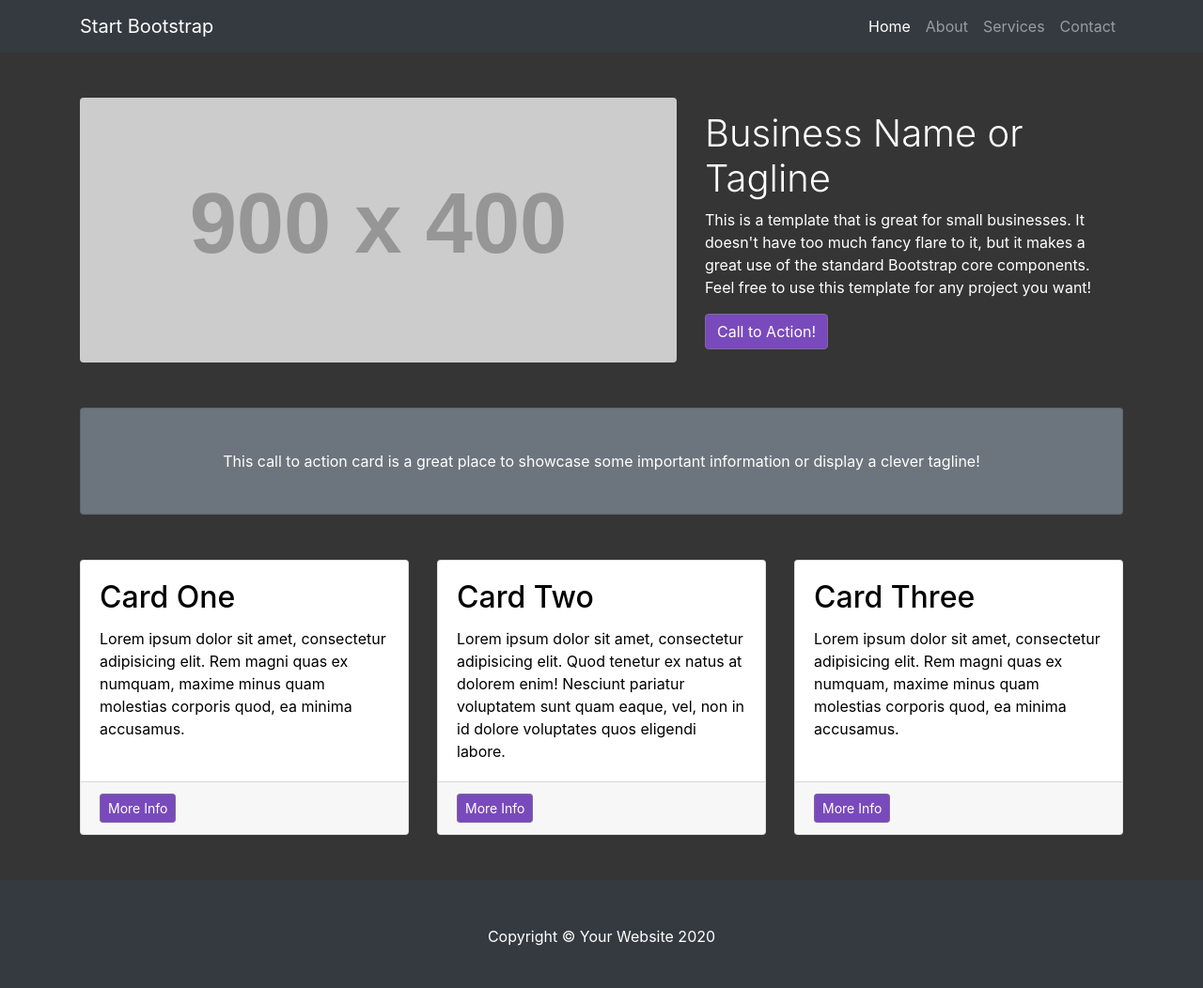
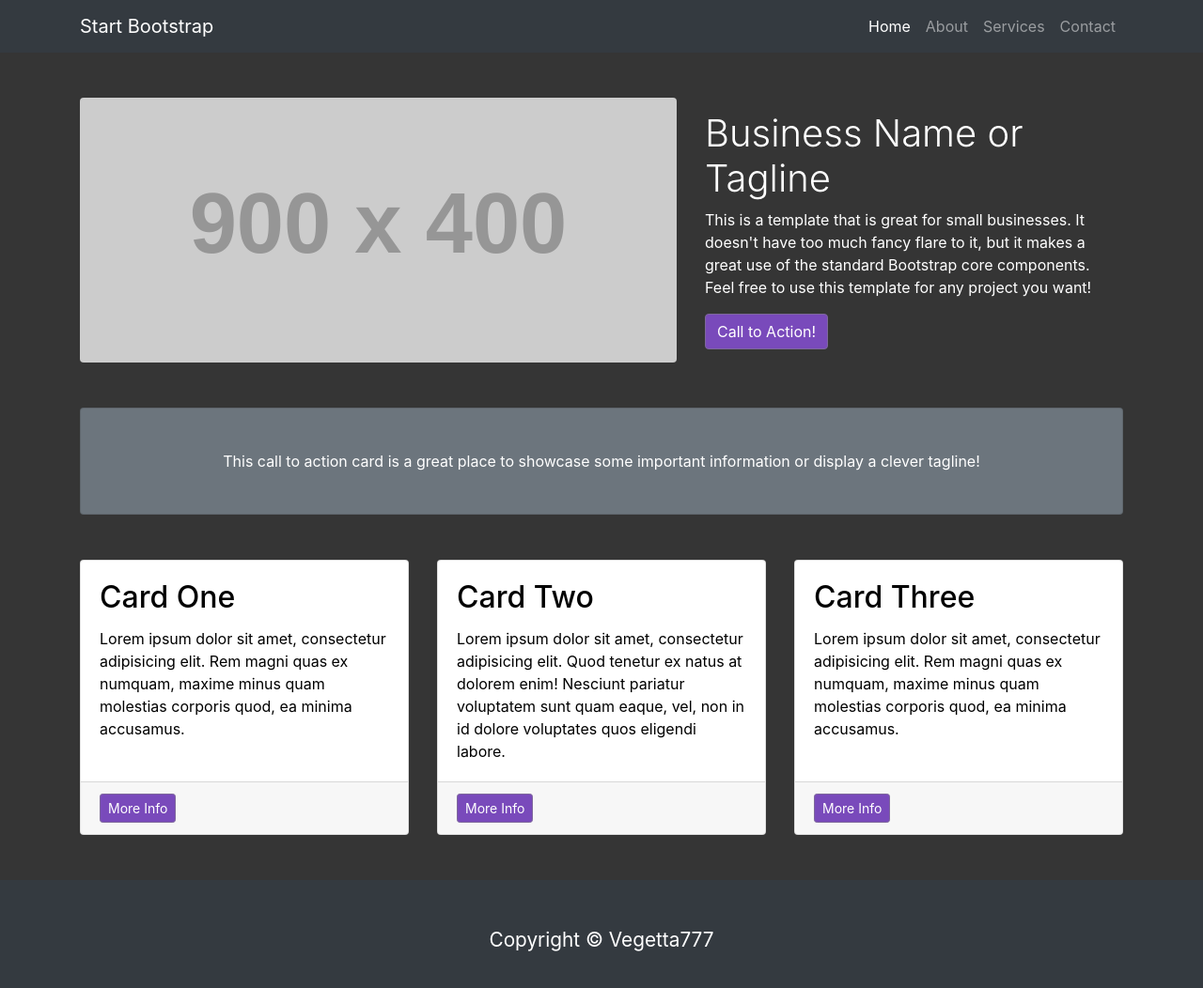
Before and after one commit to GustavoPMex/pagina-vegetta, a plain HTML site: page index.html in a window 1280 px wide. Shown: the whole page at 94% size. Drawn offline with Linux system fonts and the light colour scheme; placeholder pictures from the web are drawn by us.

Commit message:
Cambiando el footer

```diff
--- a/css/small-business.css
+++ b/css/small-business.css
@@ -34,3 +34,7 @@
   background-color: var(--color-secondary);
   border-color: var(--color-primary);
 }
+
+.text-footer{
+  font-size: 1.3em;
+}
--- a/index.html
+++ b/index.html
@@ -121,7 +121,7 @@
   <!-- Footer -->
   <footer class="py-5 bg-dark">
     <div class="container">
-      <p class="m-0 text-center text-white">Copyright &copy; Your Website 2020</p>
+      <p class="m-0 text-center text-white text-footer">Copyright &copy; Vegetta777</p>
     </div>
     <!-- /.container -->
   </footer>
```
